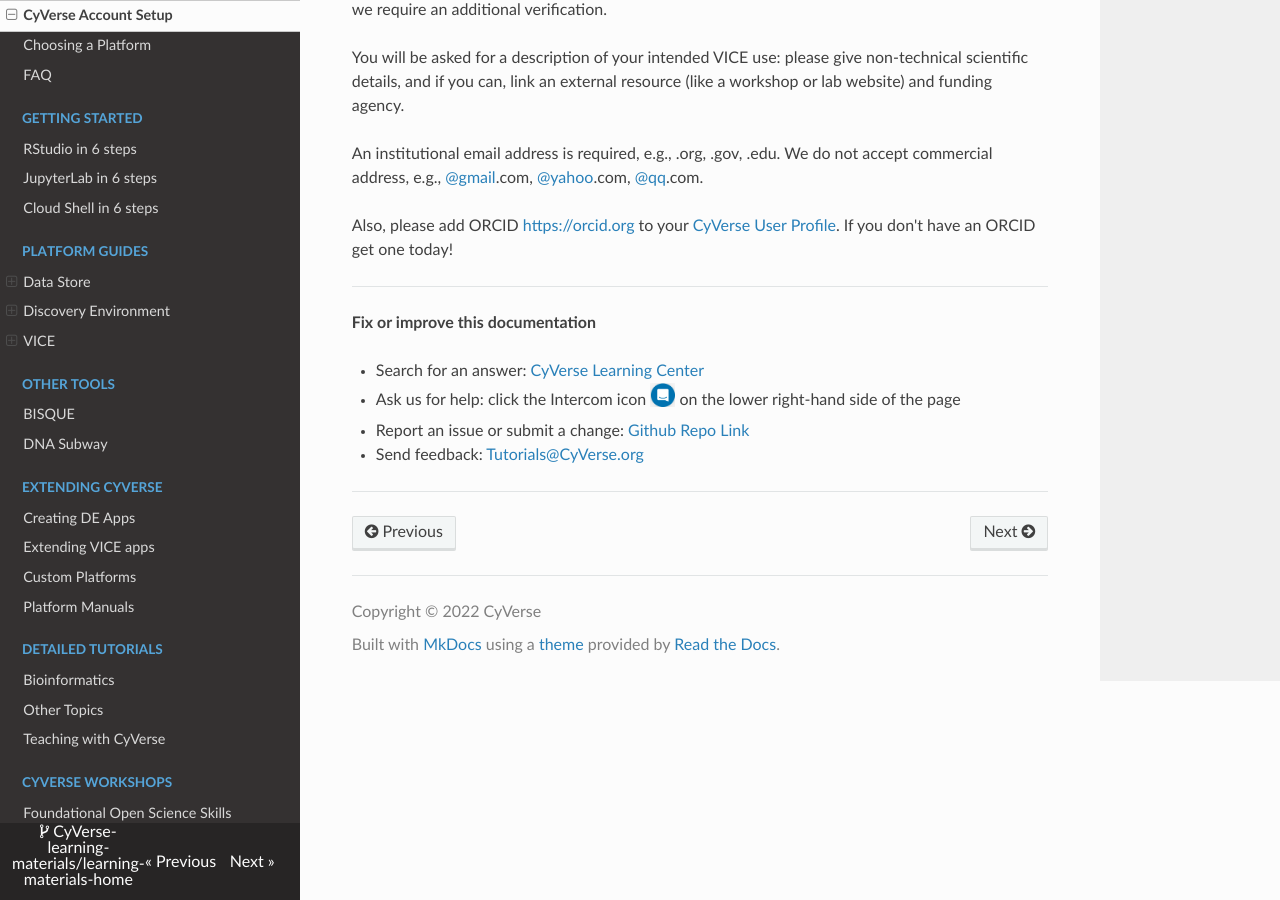
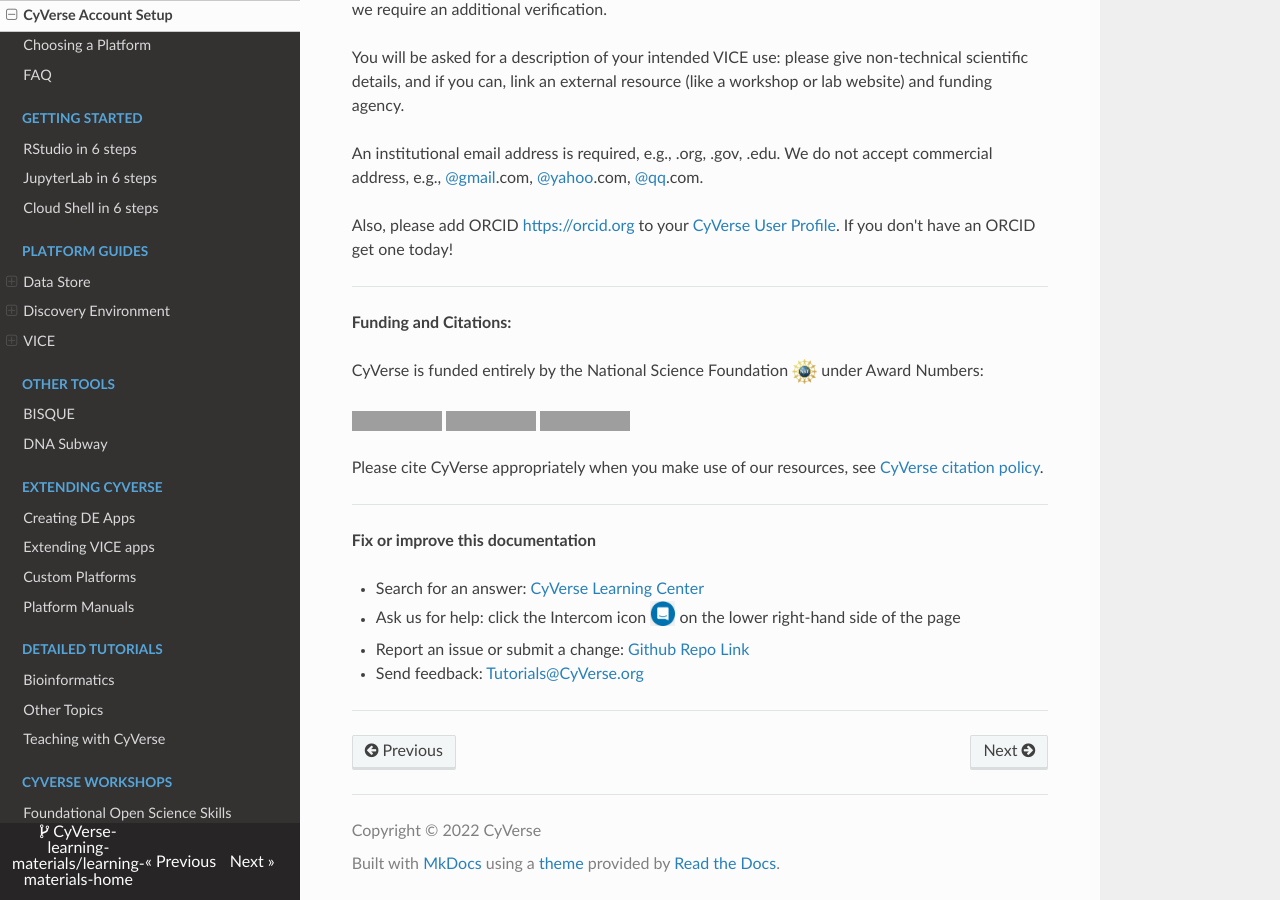
Before and after one commit to CyVerse-learning-materials/learning-materials-home, an MkDocs documentation site: the page built from docs/account.md, in a window 1280 px wide and 900 px high, scrolled down 677 px. Built offline with MkDocs 1.6.1, drawn with Linux system fonts in a browser that asks for light colours; nearby versions of some CDN libraries; a script that is not in the unit is left out; grey boxes are pictures that could not be loaded.

Commit message:
Update account.md

```diff
--- a/docs/account.md
+++ b/docs/account.md
@@ -38,6 +38,16 @@
 
 -----------------------------------------------------------------------
 
+**Funding and Citations:**
+
+CyVerse is funded entirely by the National Science Foundation [![NSF](assets/nsf.png){width="25"}](https://nsf.gov) under Award Numbers:
+
+[![NSF-0735191](https://img.shields.io/badge/NSF-0735191-blue.svg)](https://www.nsf.gov/awardsearch/showAward?AWD_ID=0735191)  [![NSF-1265383](https://img.shields.io/badge/NSF-1265383-blue.svg)](https://www.nsf.gov/awardsearch/showAward?AWD_ID=1265383)  [![NSF-1743442](https://img.shields.io/badge/NSF-1743442-blue.svg)](https://www.nsf.gov/awardsearch/showAward?AWD_ID=1743442)
+
+Please cite CyVerse appropriately when you make use of our resources, see [CyVerse citation policy](https://cyverse.org/policies/cite-cyverse).
+
+-----------------------------------------------------------------------
+
 **Fix or improve this documentation**
 
   - Search for an answer:
```
